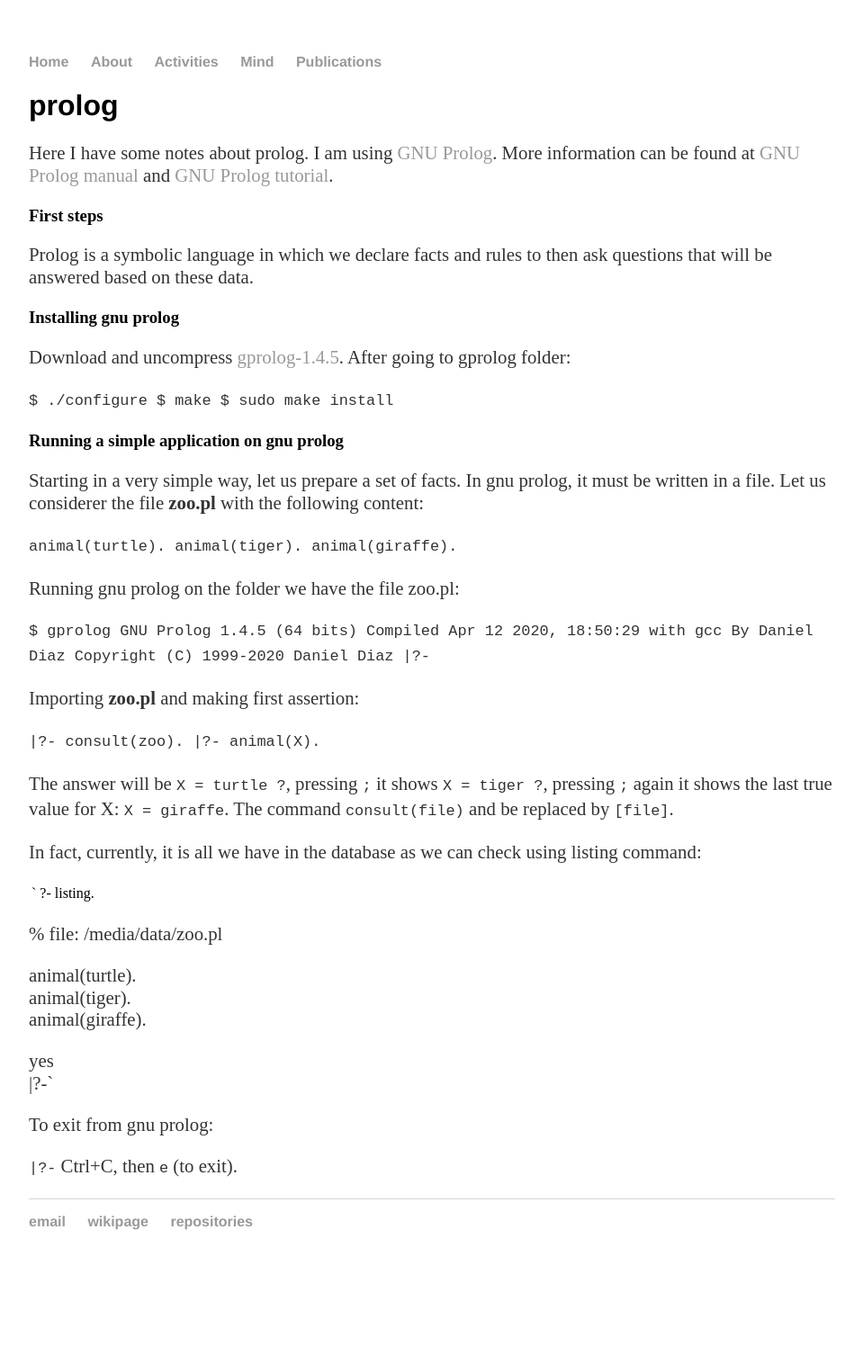
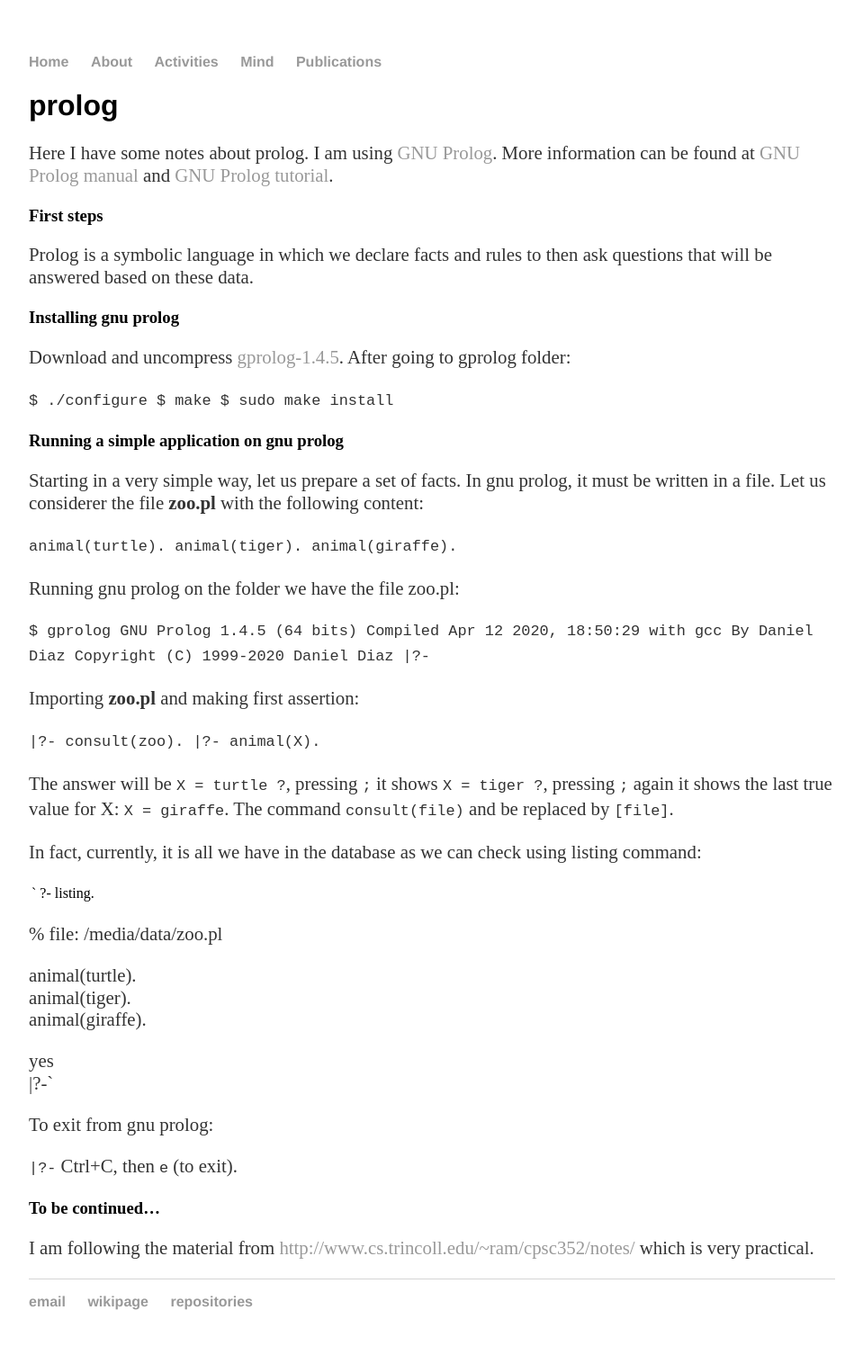
Before and after one commit to cleberjamaral/cleberjamaral.github.io, a Jekyll site: the page built from knowledge/programming/prolog.md, in a window 1280 px wide. Shown: the whole page at 90% size, without its empty margins (160-1119 px from the left). Built offline with Jekyll 4.4.1, drawn with Linux system fonts in a browser that asks for light colours; our own code applies the rules of GitHub Pages for plain Markdown files; before the commit the page ends 1427 px from its top, so only the background shows below that.

Commit message:
GitBook: [master] one page modified

```diff
--- a/knowledge/programming/prolog.md
+++ b/knowledge/programming/prolog.md
@@ -53,3 +53,7 @@ yes
 To exit from gnu prolog:
 
 `|?-` Ctrl+C, then `e` \(to exit\).
+
+### To be continued...
+
+I am following the material from [http://www.cs.trincoll.edu/~ram/cpsc352/notes/](http://www.cs.trincoll.edu/~ram/cpsc352/notes/) which is very practical.
```
